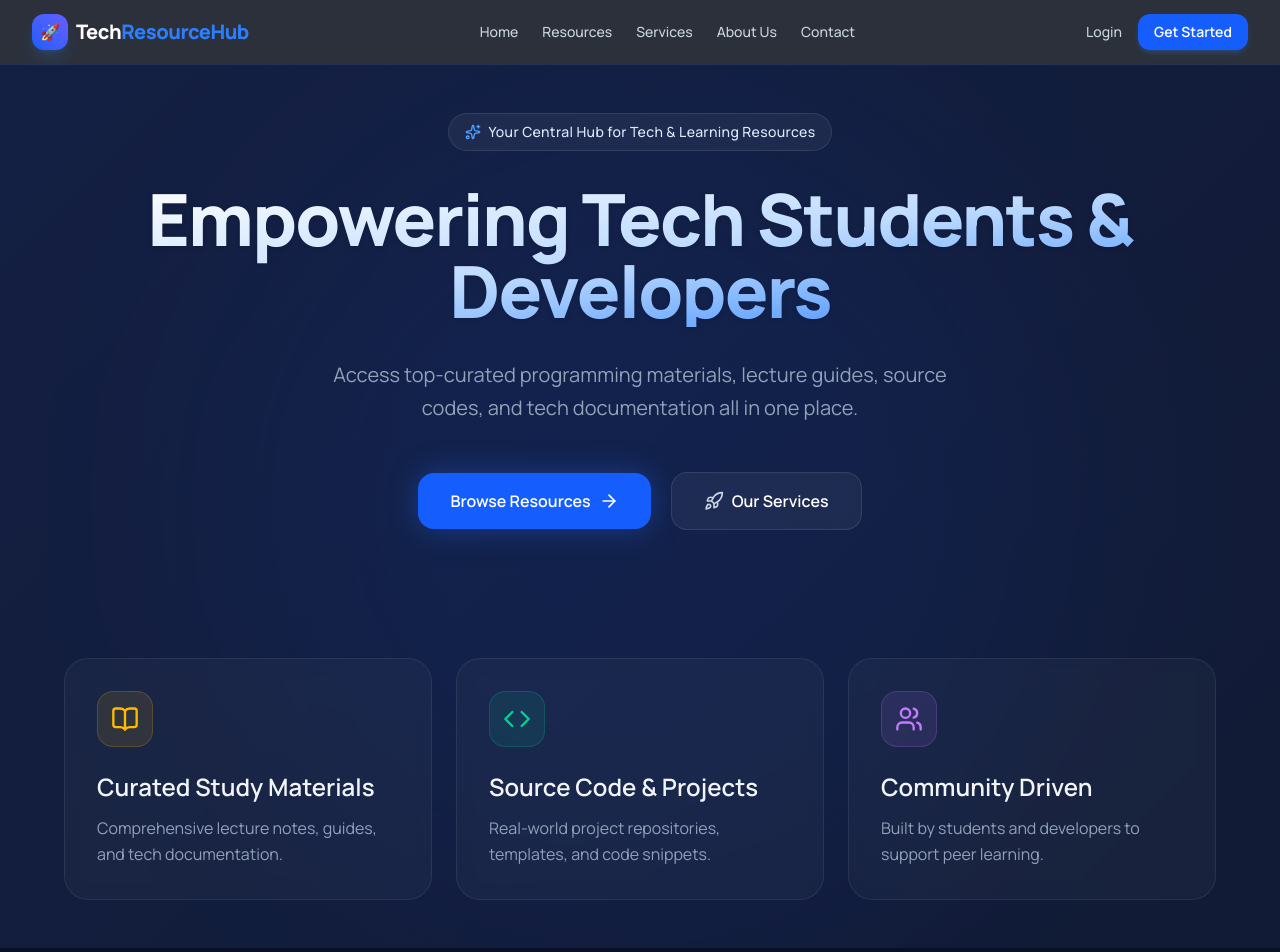
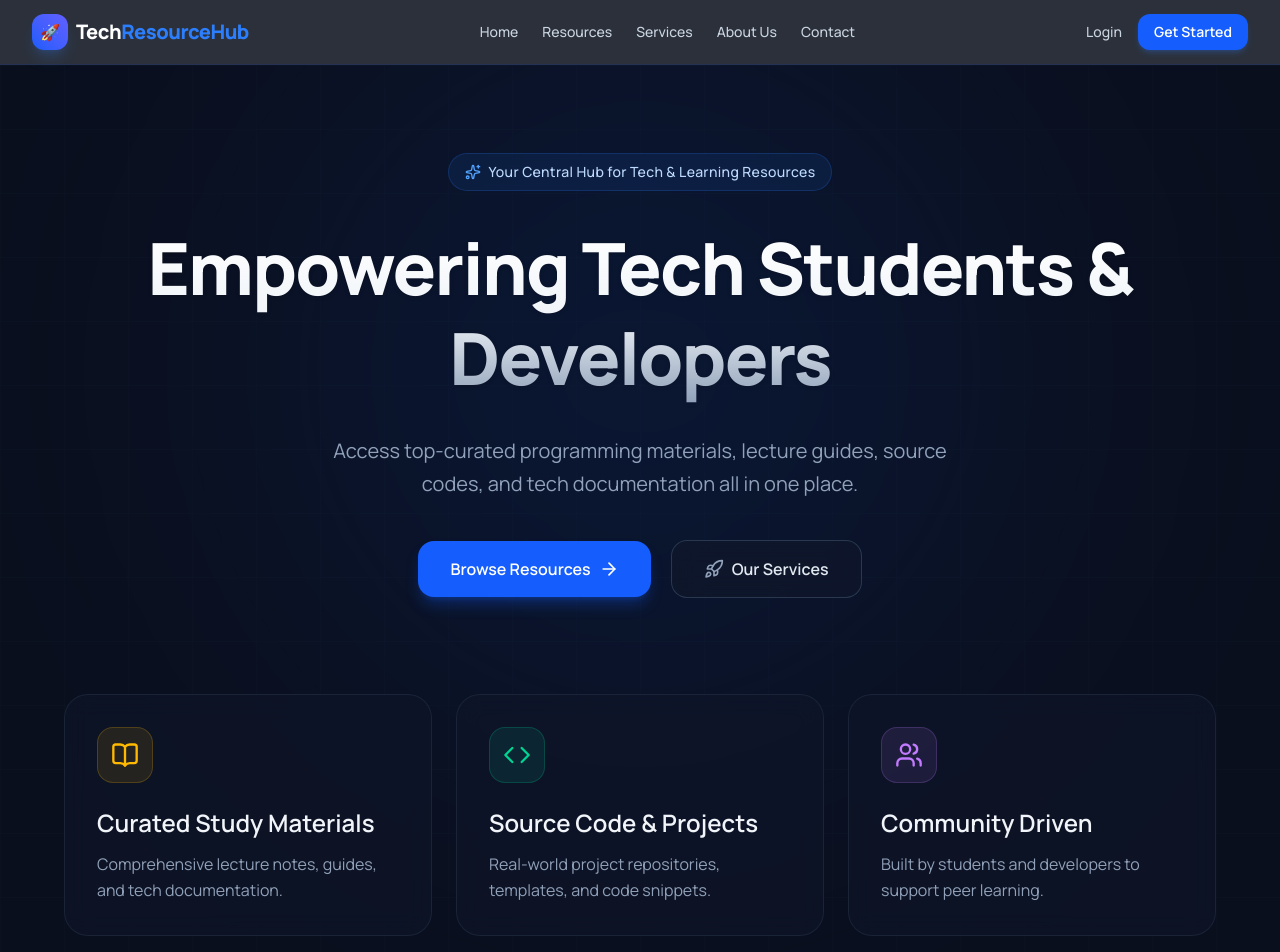
Before and after one commit to nuwanudayakumara00-hue/TechResourceHub-project, a Next.js app in the folder my-app/: page / in a window 1280 px wide. Shown: the top 952 px of the page. Built offline with nearby package versions, Linux system fonts and the light colour scheme; no server answers.

Commit message:
Fix background color and grid texture in Hero section

```diff
--- a/my-app/src/app/page.tsx
+++ b/my-app/src/app/page.tsx
@@ -2,7 +2,7 @@
 
 import React from "react";
 import { motion } from "framer-motion";
-import { ArrowRight, Code, Sparkles, BookOpen, Rocket, Users, FileText } from "lucide-react";
+import { ArrowRight, Code, Sparkles, BookOpen, Rocket, Users } from "lucide-react";
 
 import AboutSection from "@/components/AboutSection";
 import ServicesSection from "@/components/ServicesSection";
@@ -13,46 +13,49 @@ import Footer from "@/components/Footer";
 
 export default function Home() {
   return (
-    <main className="bg-dark-blue-animated min-h-screen text-white overflow-x-hidden">
-      {/* Animated Hero & Hero Features Section */}
+    <main className="bg-[#0a0f1d] text-white min-h-screen overflow-x-hidden relative">
+      {/* Background Subtle Grid Pattern */}
+      <div className="absolute inset-0 bg-[linear-gradient(to_right,#1f293715_1px,transparent_1px),linear-gradient(to_bottom,#1f293715_1px,transparent_1px)] bg-[size:4rem_4rem] pointer-events-none" />
+
+      {/* Hero Section */}
       <section className="flex-1 flex flex-col items-center justify-center p-6 md:p-12 overflow-hidden relative min-h-screen">
-        {/* Background Animated Glow */}
+        {/* Animated Glow Effect */}
         <motion.div
           animate={{
-            scale: [1, 1.1, 1],
-            opacity: [0.3, 0.5, 0.3],
+            scale: [1, 1.2, 1],
+            opacity: [0.25, 0.45, 0.25],
           }}
           transition={{
             duration: 8,
             repeat: Infinity,
             ease: "easeInOut",
           }}
-          className="absolute top-1/2 left-1/2 -translate-x-1/2 -translate-y-1/2 w-[600px] h-[600px] md:w-[800px] md:h-[800px] bg-blue-600/20 blur-[120px] rounded-full pointer-events-none"
+          className="absolute top-1/3 left-1/2 -translate-x-1/2 -translate-y-1/2 w-[500px] h-[500px] md:w-[700px] md:h-[700px] bg-blue-600/30 blur-[140px] rounded-full pointer-events-none"
         />
 
         <motion.div
-          initial={{ opacity: 0, y: 40 }}
+          initial={{ opacity: 0, y: 30 }}
           animate={{ opacity: 1, y: 0 }}
           transition={{ duration: 0.8, ease: "easeOut" }}
-          className="z-10 text-center max-w-5xl w-full"
+          className="z-10 text-center max-w-5xl w-full mt-10"
         >
           <motion.div
-            initial={{ scale: 0.8, opacity: 0 }}
+            initial={{ scale: 0.9, opacity: 0 }}
             animate={{ scale: 1, opacity: 1 }}
             transition={{ delay: 0.2, duration: 0.5 }}
-            className="inline-flex items-center gap-2 px-4 py-2 rounded-full bg-white/5 border border-white/10 mb-8 backdrop-blur-md"
+            className="inline-flex items-center gap-2 px-4 py-2 rounded-full bg-blue-500/10 border border-blue-500/20 mb-8 backdrop-blur-md"
           >
             <Sparkles className="w-4 h-4 text-blue-400" />
-            <span className="text-sm font-medium text-blue-100 tracking-wide">
+            <span className="text-sm font-medium text-blue-200 tracking-wide">
               Your Central Hub for Tech & Learning Resources
             </span>
           </motion.div>
 
-          <h1 className="text-5xl md:text-7xl font-extrabold tracking-tight mb-8 bg-gradient-to-br from-white via-blue-200 to-blue-500 bg-clip-text text-transparent drop-shadow-sm">
+          <h1 className="text-4xl md:text-7xl font-extrabold tracking-tight mb-8 bg-gradient-to-b from-white via-slate-100 to-slate-400 bg-clip-text text-transparent drop-shadow-sm leading-tight">
             Empowering Tech Students & Developers
           </h1>
 
-          <p className="text-lg md:text-xl text-slate-400 mb-12 max-w-2xl mx-auto leading-relaxed">
+          <p className="text-base md:text-xl text-slate-400 mb-10 max-w-2xl mx-auto leading-relaxed">
             Access top-curated programming materials, lecture guides, source codes, and tech documentation all in one place.
           </p>
 
@@ -61,7 +64,7 @@ export default function Home() {
               href="#resources"
               whileHover={{ scale: 1.05 }}
               whileTap={{ scale: 0.95 }}
-              className="w-full sm:w-auto px-8 py-4 bg-blue-600 hover:bg-blue-500 text-white rounded-2xl font-semibold flex items-center justify-center gap-2 transition-all shadow-[0_0_30px_rgba(37,99,235,0.4)] hover:shadow-[0_0_50px_rgba(37,99,235,0.6)]"
+              className="w-full sm:w-auto px-8 py-4 bg-blue-600 hover:bg-blue-500 text-white rounded-2xl font-semibold flex items-center justify-center gap-2 transition-all shadow-lg shadow-blue-600/30"
             >
               Browse Resources <ArrowRight className="w-5 h-5" />
             </motion.a>
@@ -70,16 +73,16 @@ export default function Home() {
               href="#services"
               whileHover={{ scale: 1.05 }}
               whileTap={{ scale: 0.95 }}
-              className="w-full sm:w-auto px-8 py-4 bg-white/5 hover:bg-white/10 text-white border border-white/10 rounded-2xl font-semibold transition-all backdrop-blur-md flex items-center justify-center gap-2"
+              className="w-full sm:w-auto px-8 py-4 bg-slate-900/80 hover:bg-slate-800 text-slate-200 border border-slate-700/80 rounded-2xl font-semibold transition-all backdrop-blur-md flex items-center justify-center gap-2"
             >
-              <Rocket className="w-5 h-5 text-slate-300" />
+              <Rocket className="w-5 h-5 text-slate-400" />
               Our Services
             </motion.a>
           </div>
         </motion.div>
 
         {/* Hero Features Grid */}
-        <div className="z-10 grid grid-cols-1 md:grid-cols-3 gap-6 mt-32 w-full max-w-6xl">
+        <div className="z-10 grid grid-cols-1 md:grid-cols-3 gap-6 mt-24 w-full max-w-6xl">
           {[
             {
               icon: BookOpen,
@@ -110,9 +113,9 @@ export default function Home() {
               key={idx}
               initial={{ opacity: 0, y: 30 }}
               animate={{ opacity: 1, y: 0 }}
-              transition={{ delay: 0.5 + idx * 0.2, duration: 0.6 }}
+              transition={{ delay: 0.4 + idx * 0.15, duration: 0.5 }}
               whileHover={{ y: -5 }}
-              className="p-8 rounded-3xl bg-white/[0.03] border border-white/[0.08] backdrop-blur-sm hover:bg-white/[0.06] transition-all cursor-pointer group"
+              className="p-8 rounded-3xl bg-slate-900/60 border border-slate-800/80 backdrop-blur-md hover:border-slate-700 transition-all group"
             >
               <div
                 className={`w-14 h-14 rounded-2xl ${feature.bg} flex items-center justify-center mb-6 border ${feature.border} group-hover:scale-110 transition-transform duration-300`}
@@ -128,7 +131,7 @@ export default function Home() {
         </div>
       </section>
 
-      {/* Additional Dynamic Sections */}
+      {/* Sections */}
       <AboutSection />
       <ServicesSection />
       <ResourcesSection />
```
